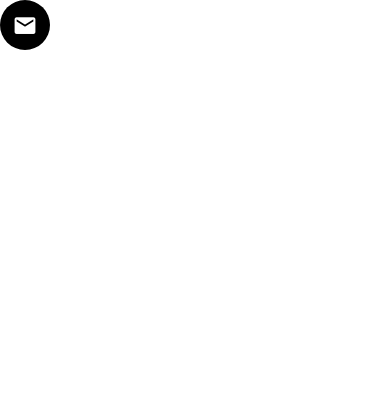
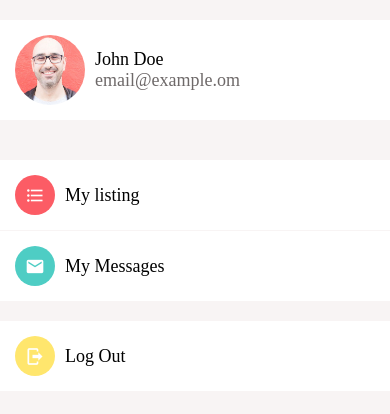
Before and after one commit to StryderJermaine/DoneWithIt, a React Native app: screen / in a window 390 px wide. Shown: the top 414 px of the page. Built offline with nearby package versions, Linux system fonts and the light colour scheme.

Commit message:
Added AccountScreen

```diff
--- a/App.js
+++ b/App.js
@@ -7,6 +7,8 @@ import ListingDetailsScteen from './app/screens/ListingDetailsScteen';
 import MessagesScreen from './app/screens/MessagesScreen';
 import Screen from './app/components/Screen';
 import Icon from './app/components/Icon';
+import ListItem from './app/components/ListItem';
+import AccountScreen from './app/screens/AccountScreen';
 
 
 
@@ -38,9 +40,7 @@ export default function App() {
     //       title="Red jacket for sale"
     //       image={require("./app/assets/jacket.jpg")}/>
     // </View>
-   <Screen>
-      <Icon name="email" size={50}  />
-   </Screen>
+   <AccountScreen />
   );
 }
 
--- a/app/components/ListItem.js
+++ b/app/components/ListItem.js
@@ -6,18 +6,19 @@ import { GestureHandlerRootView } from "react-native-gesture-handler";
 import AppText from './AppText';
 import colors from '../config/colors';
 
-function ListItem({ title, subTitle, image, onPress, renderRightActions }) {
+function ListItem({ title, subTitle, image, IconComponent, onPress, renderRightActions }) {
     return (
         <GestureHandlerRootView>
 
         <Swipeable renderRightActions={renderRightActions}>
             <TouchableHighlight onPress={onPress} underlayColor={colors.light}>
                     <View style={styles.container}>
-                    <Image source={image}
-                        style={styles.image}  />
-                    <View>
+                    {IconComponent}
+                    { image && <Image source={image}
+                        style={styles.image}  /> }
+                    <View style={styles.detailsContainer}>
                         <AppText style={styles.title}>{ title}</AppText>
-                        <AppText style={styles.subTitle}>{ subTitle}</AppText>
+                        { subTitle && <AppText style={styles.subTitle}>{ subTitle}</AppText>}
                     </View>
                 </View>
             </TouchableHighlight>
@@ -29,13 +30,17 @@ function ListItem({ title, subTitle, image, onPress, renderRightActions }) {
 const styles = StyleSheet.create({
     container: {
         flexDirection: 'row',
-        padding: 15
+        padding: 15,
+        backgroundColor: colors.white
+    },
+    detailsContainer: {
+        marginLeft: 10,
+        justifyContent: 'center'
     },
     image: {
         width: 70,
         height: 70,
-        borderRadius: 35,
-        marginRight: 10
+        borderRadius: 35
     },
     subTitle: {
         color: colors.medium
--- a/app/components/Screen.js
+++ b/app/components/Screen.js
@@ -2,9 +2,9 @@ import React from 'react';
 import Constants  from 'expo-constants';
 import { SafeAreaView, StyleSheet } from 'react-native';
 
-function Screen({children}) {
+function Screen({children, style}) {
     return (
-        <SafeAreaView style={styles.screen}>
+        <SafeAreaView style={[styles.screen, style]}>
             {children}
         </SafeAreaView>
     );
--- /dev/null
+++ b/app/screens/AccountScreen.js
@@ -0,0 +1,72 @@
+import React from 'react';
+import { FlatList, StyleSheet, View } from 'react-native';
+
+import Screen from '../components/Screen';
+import ListItem from '../components/ListItem';
+import colors from '../config/colors';
+import Icon from '../components/Icon';
+import ListItemSeperator from '../components/ListItemSeperator';
+
+const menuItems = [
+    {
+        title: "My listing",
+        icon: {
+            name: "format-list-bulleted",
+            backgroundColor: colors.primary
+        }
+    },
+    {
+        title: "My Messages",
+        icon: {
+            name: "email",
+            backgroundColor: colors.secondary
+        }
+    }
+];
+
+function AccountScreen(props) {
+    return (
+
+        <Screen style={styles.screen}>
+            <View style={styles.container}>
+                <ListItem
+                    title="John Doe"
+                    subTitle="email@example.om"
+                    image={require('../assets/mosh.jpg')} />
+            </View>
+            <View style={styles.container}>
+                <FlatList
+                    data={menuItems}
+                    keyExtractor={menuItem => menuItem.title}
+                    ItemSeparatorComponent={ListItemSeperator}
+                    renderItem={({ item }) =>
+                        <ListItem
+                            title={item.title}
+                            IconComponent={
+                                <Icon name={item.icon.name}
+                                      backgroundColor={item.icon.backgroundColor}
+                                 />
+                            } />} />
+            </View>
+            <ListItem
+                title="Log Out"
+                IconComponent={
+                    <Icon name="logout"
+                          backgroundColor="#ffe66d"   />
+                } />
+        </Screen>
+
+
+    );
+}
+
+const styles = StyleSheet.create({
+    container: {
+        marginVertical: 20
+    },
+    screen: {
+        backgroundColor: colors.light
+    }
+})
+
+export default AccountScreen;
```
